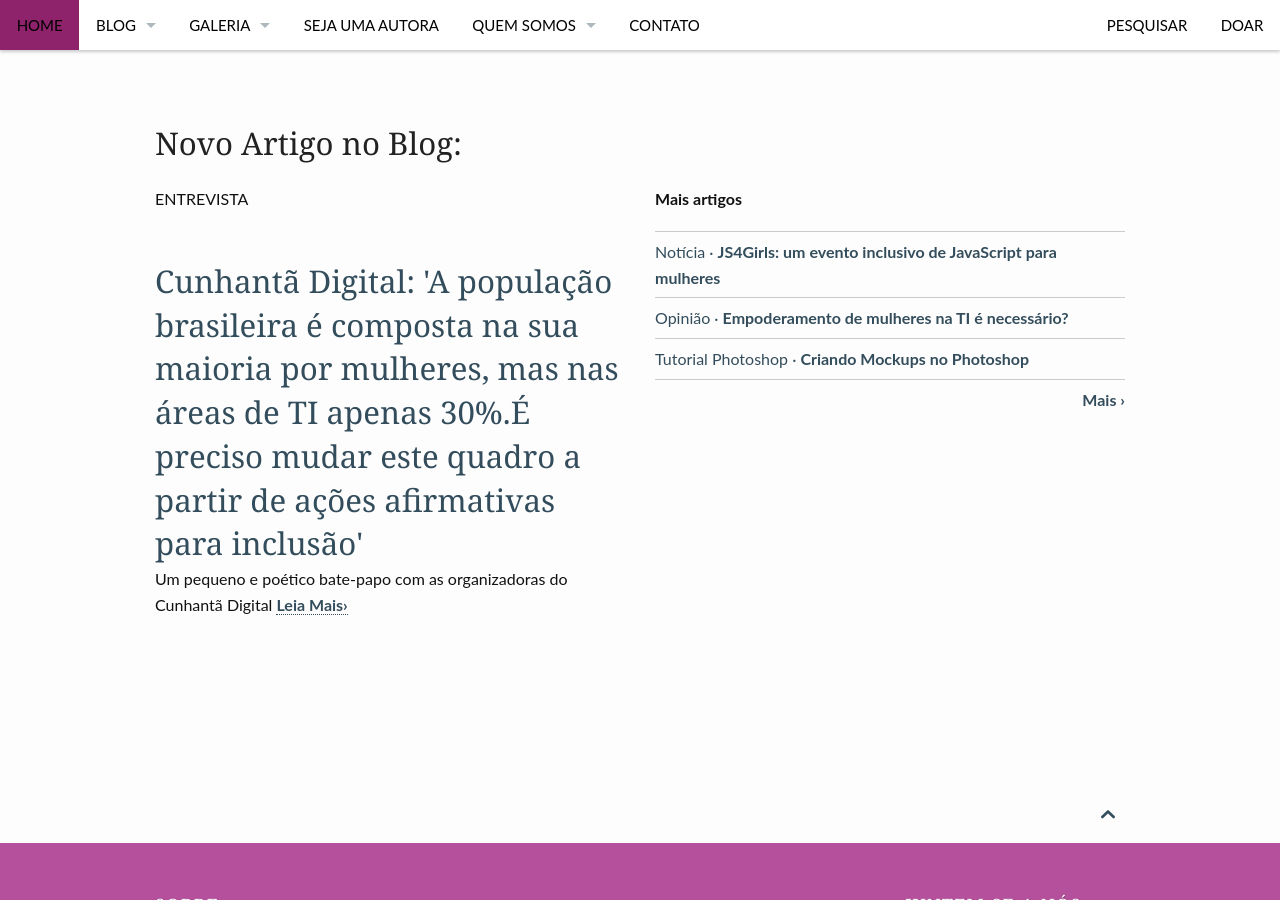
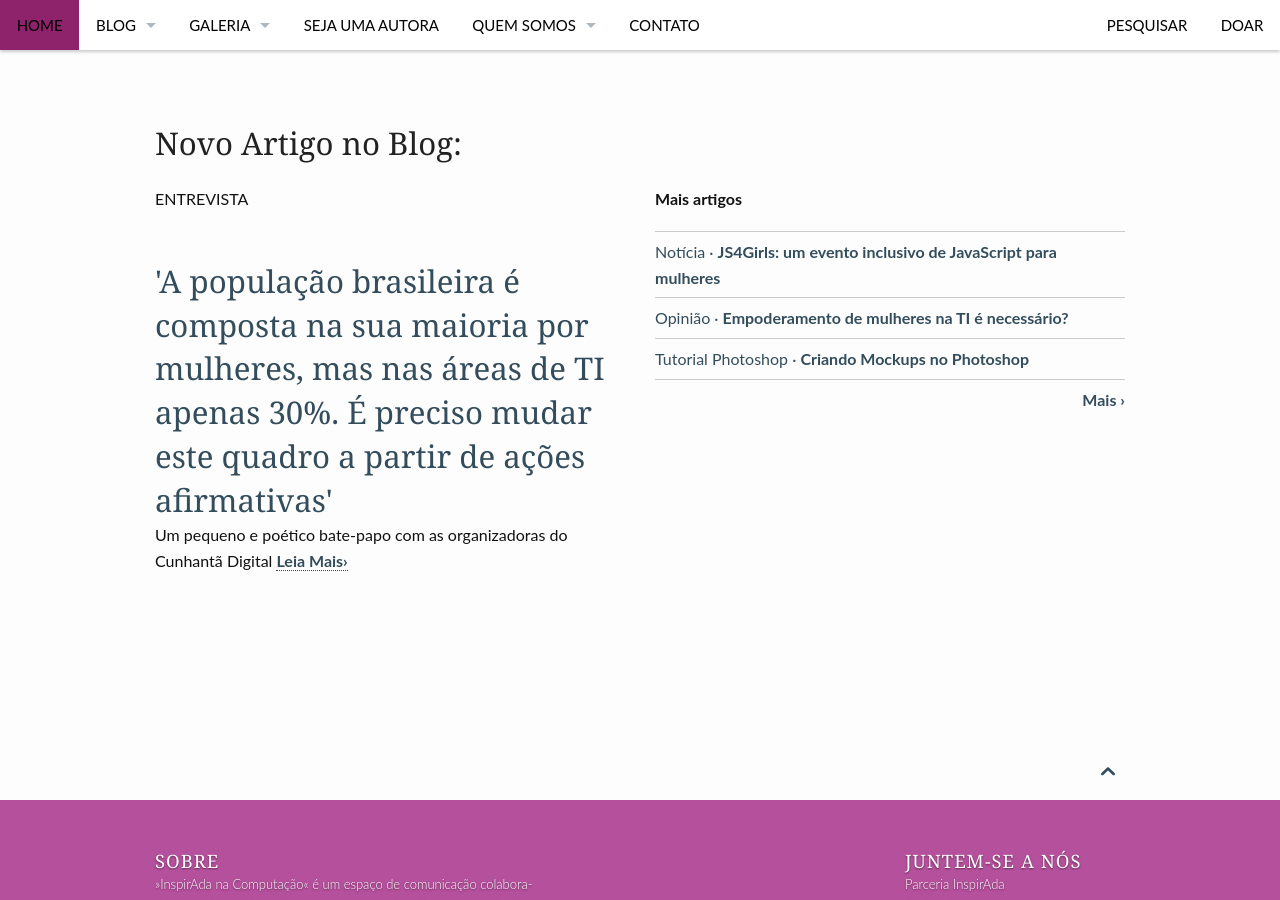
Before and after one commit to inspiradanacomputacao/inspiradanacomputacao.github.io, a Jekyll site: the page built from index.md, in a window 1280 px wide and 900 px high, scrolled down 1182 px. Built offline with Jekyll 4.4.1, drawn with Linux system fonts in a browser that asks for light colours.

Commit message:
corrigindo erros do post

```diff
--- a/_posts/entrevista/2015-08-27-entrevista-cunhanta-digital.md
+++ b/_posts/entrevista/2015-08-27-entrevista-cunhanta-digital.md
@@ -1,6 +1,6 @@
 ---
 layout: page
-title: "Cunhantã Digital: 'A população brasileira é composta na sua maioria por mulheres, mas nas áreas de TI apenas 30%.É preciso mudar este quadro a partir de ações afirmativas para inclusão' "
+title: "'A população brasileira é composta na sua maioria por mulheres, mas nas áreas de TI apenas 30%. É preciso mudar este quadro a partir de ações afirmativas' "
 modified: 2015-08-27
 subheadline: "Entrevista"
 teaser: "Um pequeno e poético bate-papo com as organizadoras do Cunhantã Digital"
```
